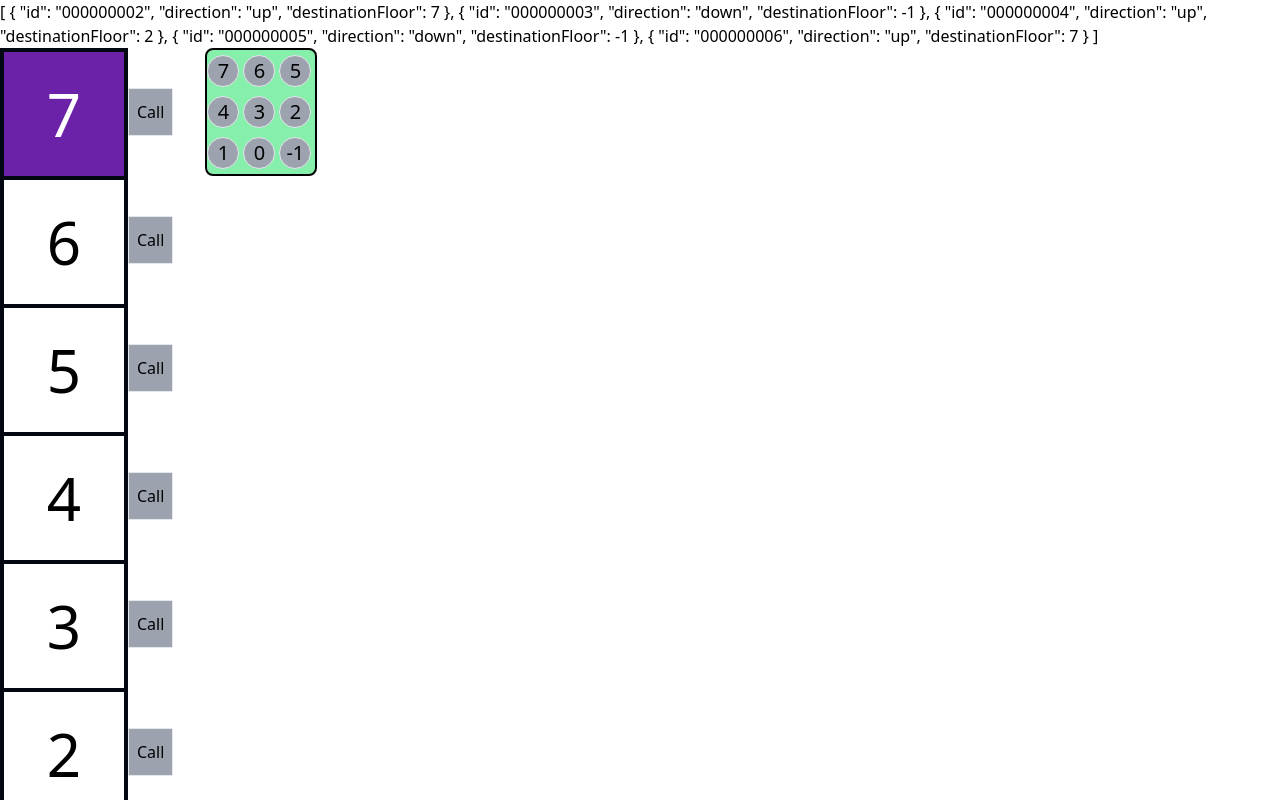
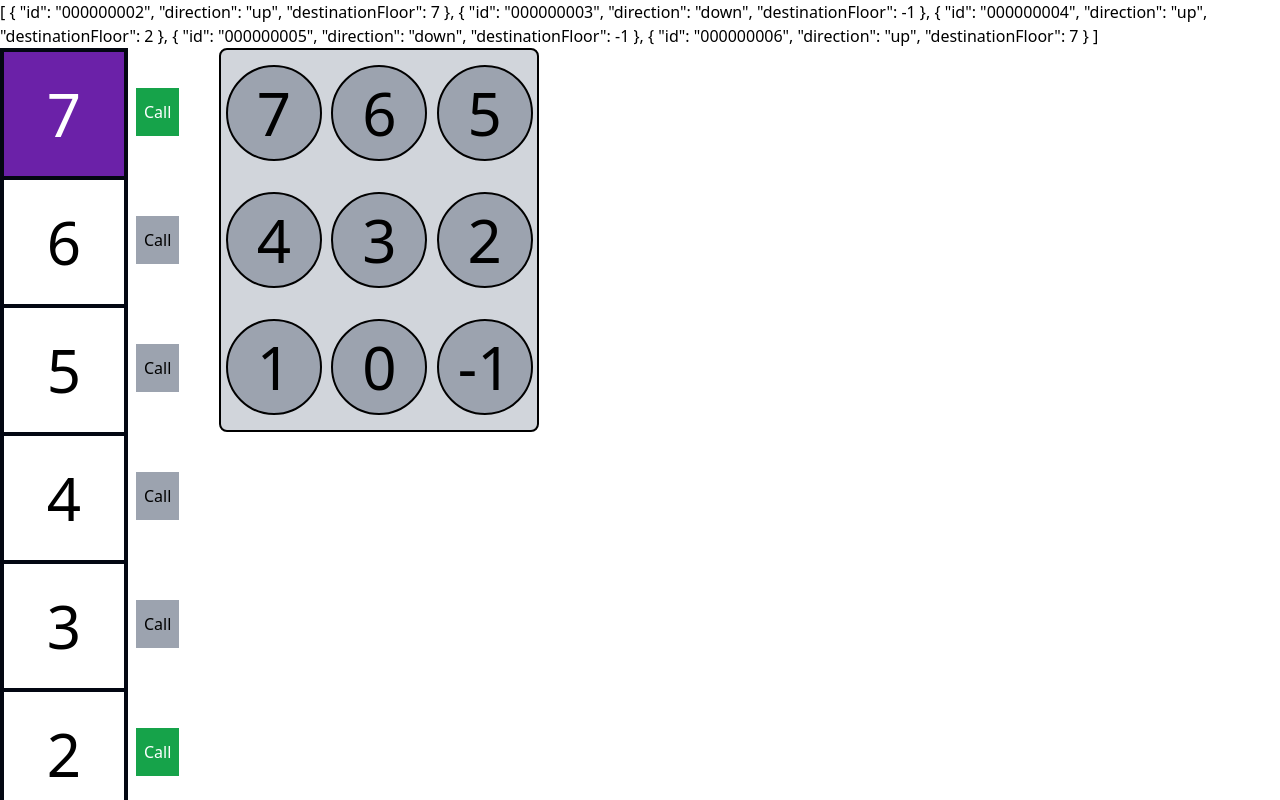
Before and after one commit to tamaszentai/elevator_simulator, a Vue app: page / in a window 1280 px wide. Shown: the top 800 px of the page. Built offline with nearby package versions, Linux system fonts and the light colour scheme.

Commit message:
add type for floor props, made elevatorbuttons bigger and use it as one outer component and add styling

```diff
--- a/src/App.vue
+++ b/src/App.vue
@@ -2,6 +2,8 @@
 import { ref, onMounted, watch } from 'vue'
 import { floors } from '@/utilities/constants'
 import Floor from './components/Floor.vue';
+import type { elevatorOrder } from './utilities/interfaces';
+import ElevatorButtons from './components/ElevatorButtons.vue';
 
 let floorElements: { [key: string]: HTMLElement | null } = {}
 
@@ -113,7 +115,12 @@ const executor = async (): Promise<void> => {
 <template>
   <div class="container">
     {{ elevatorOrders }}
-    <Floor v-for="floor in floors" :key="floor.value" :floor="floor" @callHandler="callHandler"
-      :currentFloor="currentFloor" :destinationFloor="destinationFloor" />
+    <div class="flex">
+      <div>
+        <Floor v-for="floor in floors" :key="floor.value" :floor="floor" @callHandler="callHandler"
+          :currentFloor="currentFloor" :destinationFloor="destinationFloor" :elevatorOrders="elevatorOrders" />
+      </div>
+      <ElevatorButtons />
+    </div>
   </div>
 </template>
--- a/src/components/ElevatorButtons.vue
+++ b/src/components/ElevatorButtons.vue
@@ -4,8 +4,9 @@ import { floors } from '@/utilities/constants'
 
 <template>
   <div
-    class="inset-0 justify-center items-center border-2 grid grid-cols-3 grid-rows-3 bg-green-300 ml-8 border-black rounded-lg w-28 h-32 text-6xl">
-    <button v-for="(floor, index) in floors" class="justify-center bg-gray-400 border rounded-full w-8 h-8 text-xl"
+    class="inset-0 items-center place-items-center border-2 grid grid-cols-3 grid-rows-3 bg-gray-300 ml-8 border-black rounded-lg w-80 h-96 text-6xl">
+    <button v-for="(floor, index) in floors"
+      class="border-2 border-spacing-2 bg-gray-400 border-black rounded-full w-24 h-24 text-xxl"
       @click="console.log({ elevatorButtons: floor })">
       {{ floor.value }}
     </button>
--- a/src/components/Floor.vue
+++ b/src/components/Floor.vue
@@ -1,20 +1,19 @@
 <script setup lang="ts">
 import { computed } from 'vue';
 import ElevatorButtons from './ElevatorButtons.vue';
+import type { elevatorOrder, floorProps } from '@/utilities/interfaces';
 
-const props = defineProps({
-    floor: Object,
-    currentFloor: Number,
-    destinationFloor: Number
-})
+const props = defineProps<floorProps>()
 
 const isHiddenClass = computed(() => {
     return props.currentFloor === props.floor?.value ? '' : 'hidden'
 })
 
-const isShowElevatorButtons = computed(() => {
-    return props.currentFloor === props.destinationFloor && props.currentFloor === props.floor?.value
-})
+
+const isCallButtonBorder = computed(() => {
+    const orderExists = props.elevatorOrders?.some((order: elevatorOrder) => order.destinationFloor === props.floor?.value);
+    return orderExists ? 'bg-green-600 text-white' : '';
+});
 
 </script>
 
@@ -28,7 +27,7 @@ const isShowElevatorButtons = computed(() => {
                 {{ floor?.value }}
             </div>
         </div>
-        <button class="bg-gray-400 my-auto p-2 border h-12" @click="$emit('callHandler', floor?.value)">Call</button>
-        <ElevatorButtons v-if="isShowElevatorButtons" />
+        <button class="bg-gray-400 m-2 my-auto p-2 h-12" @click="$emit('callHandler', floor?.value)"
+            :class="isCallButtonBorder">Call</button>
     </div>
 </template>
--- a/src/utilities/constants.ts
+++ b/src/utilities/constants.ts
@@ -10,6 +10,8 @@
 //   { name: 'seventh', value: 7 }
 // ]
 
+import type { floor } from './interfaces'
+
 export const floors: floor[] = [
   { name: 'seventh', value: 7 },
   { name: 'sixth', value: 6 },
--- a/src/utilities/interfaces.ts
+++ b/src/utilities/interfaces.ts
@@ -1,10 +1,17 @@
-interface elevatorOrder {
+export interface elevatorOrder {
   id: string
   direction: string
   destinationFloor: number
 }
 
-interface floor {
+export interface floor {
   name: string
   value: number
 }
+
+export interface floorProps {
+  floor: floor
+  currentFloor: number
+  destinationFloor: number
+  elevatorOrders: elevatorOrder[]
+}
```
